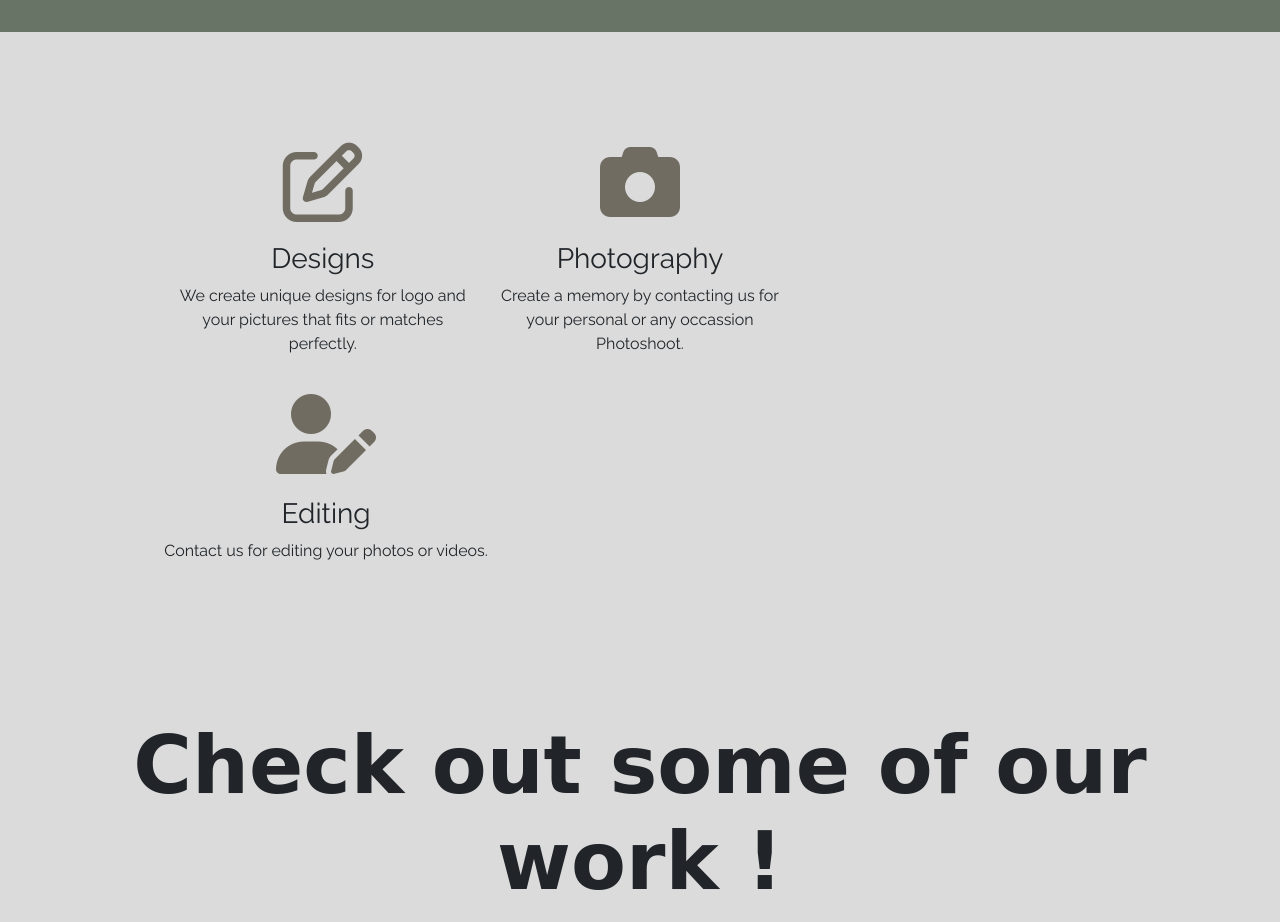
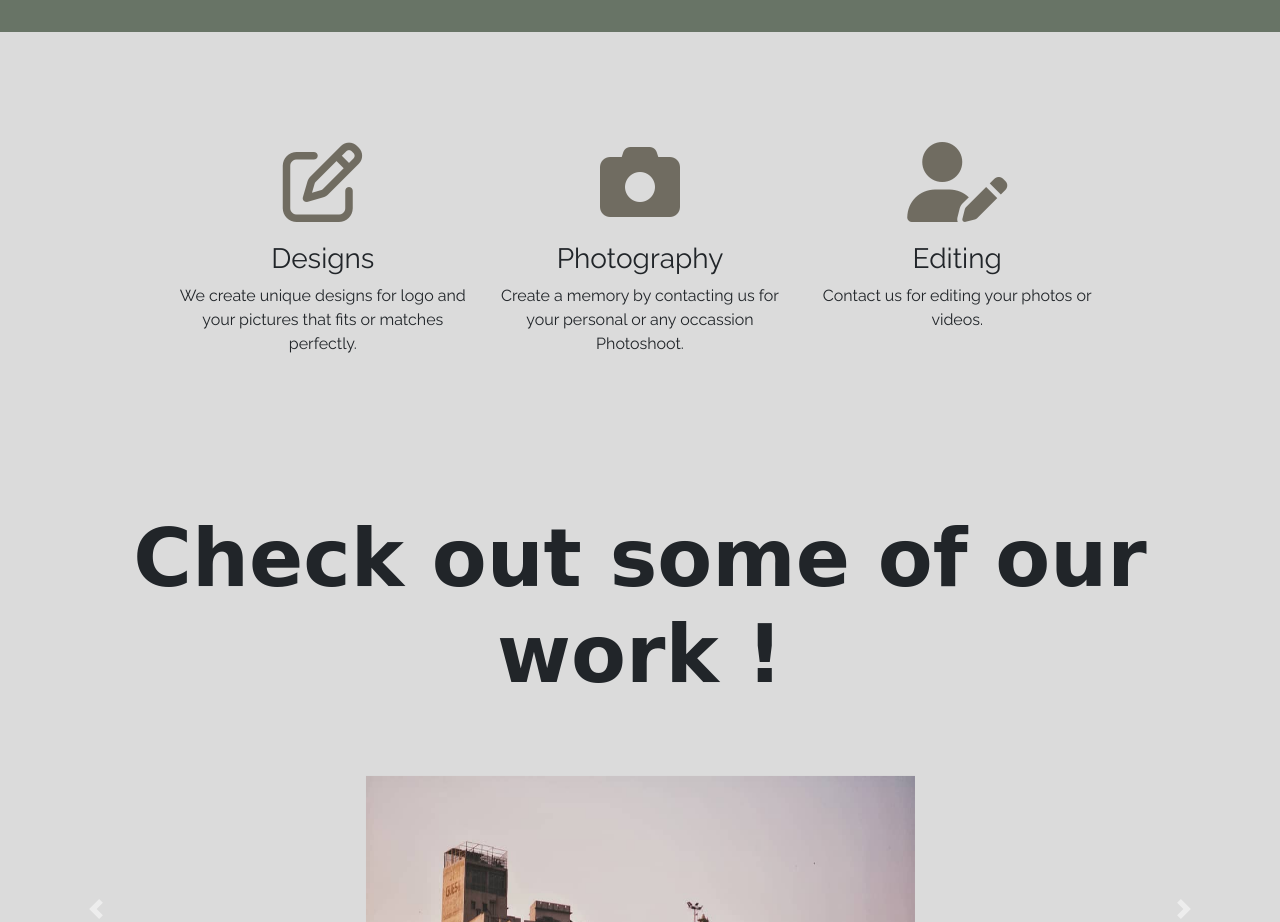
Before and after one commit to vikaschouhan97/PepperFrame, a plain HTML site: page index.html in a window 1280 px wide. Shown: the part 780-1702 px from the top of the page. Drawn offline with nearby package versions, Linux system fonts and the light colour scheme; a web font is replaced by a local one.

Commit message:
Update index.html

```diff
--- a/index.html
+++ b/index.html
@@ -81,7 +81,7 @@
             <h3>Photography</h3>
             <p class="features-desc">Create a memory by contacting us for your personal or any occassion Photoshoot.</p>
             </div>
-            <div>
+            <div class="col-lg-4">
               <i class="fas fa-user-edit fa-5x feature-icon"></i>
               <h3>Editing</h3>
               <p class="features-desc">Contact us for editing your photos or videos.</p>
```
